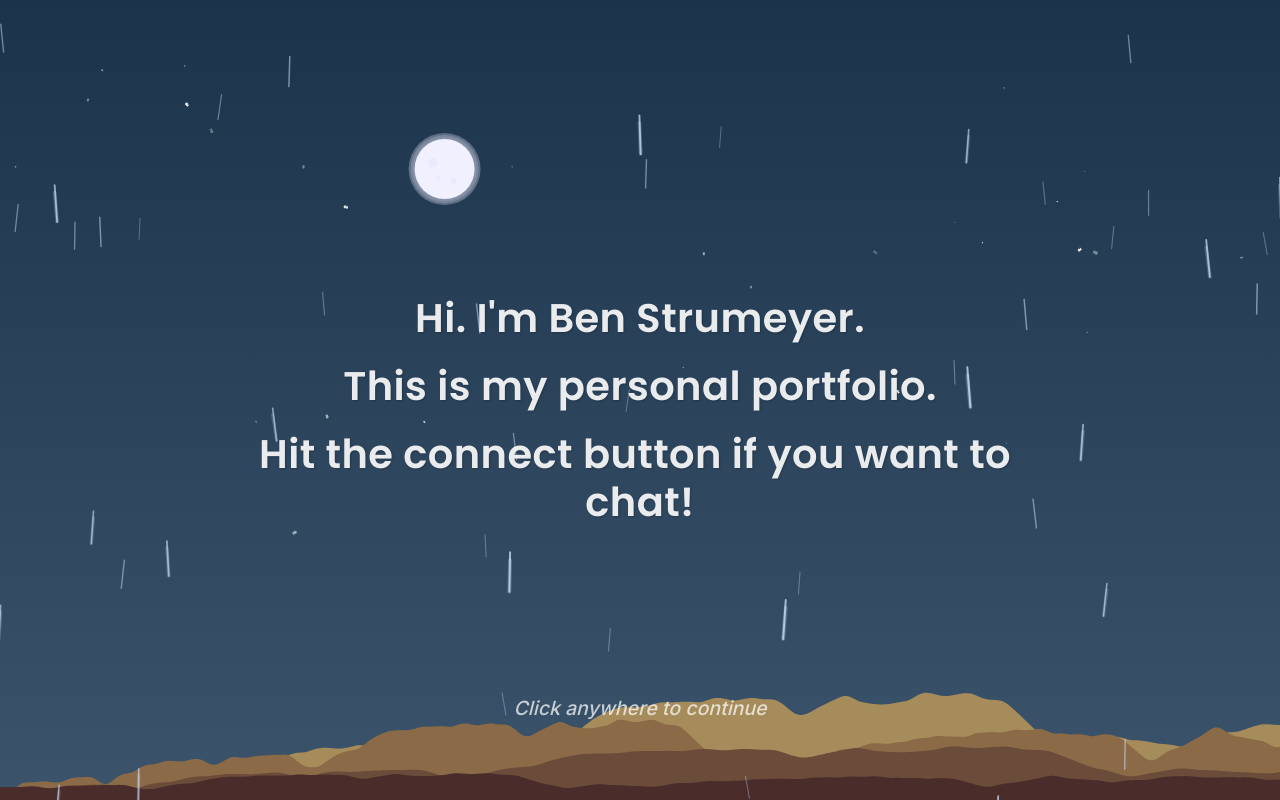
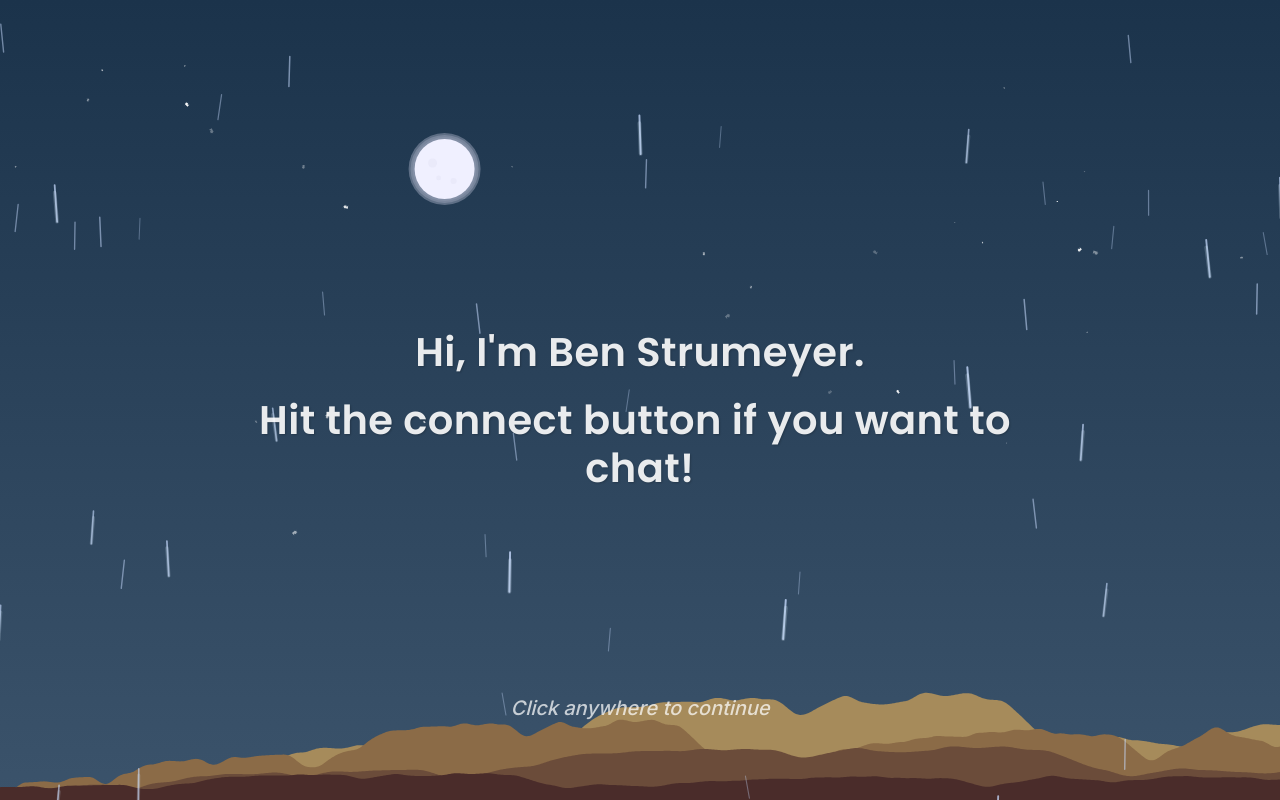
Before and after one commit to benstrumeyer/personal-portfolio, a React (Vite) app: page / in a window 1280 px wide. Built offline with nearby package versions, Linux system fonts and the light colour scheme.

Commit message:
Fix wording

```diff
--- a/src/components/WelcomeScreen.tsx
+++ b/src/components/WelcomeScreen.tsx
@@ -20,17 +20,14 @@ const WelcomeScreen: React.FC<WelcomeScreenProps> = ({ onDismiss }) => {
   // Individual refs for each sentence
   const sentence1Ref = useRef<HTMLDivElement>(null);
   const sentence2Ref = useRef<HTMLDivElement>(null);
-  const sentence3Ref = useRef<HTMLDivElement>(null);
 
   // Text content split into characters
-  const sentence1 = "Hi. I'm Ben Strumeyer.".split('');
-  const sentence2 = "This is my personal portfolio.".split('');
-  const sentence3 = "Hit the connect button if you want to chat!".split('');
+  const sentence1 = "Hi, I'm Ben Strumeyer.".split('');
+  const sentence2 = "Hit the connect button if you want to chat!".split('');
 
   // Refs for each character
   const sentence1Chars = useRef<(HTMLSpanElement | null)[]>([]);
   const sentence2Chars = useRef<(HTMLSpanElement | null)[]>([]);
-  const sentence3Chars = useRef<(HTMLSpanElement | null)[]>([]);
 
   // Animation function
   const startAnimation = () => {
@@ -60,20 +57,6 @@ const WelcomeScreen: React.FC<WelcomeScreenProps> = ({ onDismiss }) => {
 
       // Animate sentence 2 character by character
       sentence2Chars.current.forEach((charRef) => {
-        if (charRef) {
-          tl.to(charRef, {
-            opacity: 1,
-            duration: 0.03,
-            ease: "none"
-          });
-        }
-      });
-
-      // Pause between sentences
-      tl.to({}, { duration: 0.5 });
-
-      // Animate sentence 3 character by character
-      sentence3Chars.current.forEach((charRef) => {
         if (charRef) {
           tl.to(charRef, {
             opacity: 1,
@@ -136,20 +119,6 @@ const WelcomeScreen: React.FC<WelcomeScreenProps> = ({ onDismiss }) => {
     </div>
   );
 
-  const renderSentence3 = () => (
-    <div ref={sentence3Ref} className="welcome-sentence" style={{ marginBottom: '20px' }}>
-      {sentence3.map((char, index) => (
-        <span
-          key={index}
-          ref={el => sentence3Chars.current[index] = el}
-          className="letter"
-          style={{ display: 'inline-block', opacity: 0 }}
-        >
-          {char === ' ' ? '\u00A0' : char}
-        </span>
-      ))}
-    </div>
-  );
 
   // Handle click to dismiss (both mobile and desktop)
   const handleClick = () => {
@@ -185,7 +154,6 @@ const WelcomeScreen: React.FC<WelcomeScreenProps> = ({ onDismiss }) => {
                 <div className="welcome-text-content">
                   {renderSentence1()}
                   {renderSentence2()}
-                  {renderSentence3()}
                 </div>
             </div>
           </div>
@@ -206,7 +174,6 @@ const WelcomeScreen: React.FC<WelcomeScreenProps> = ({ onDismiss }) => {
             <div className="welcome-text-content">
               {renderSentence1()}
               {renderSentence2()}
-              {renderSentence3()}
             </div>
           </div>
 
```
